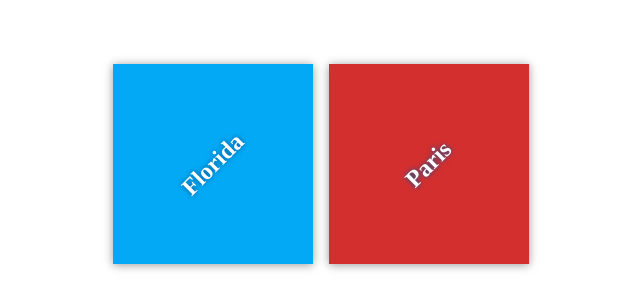
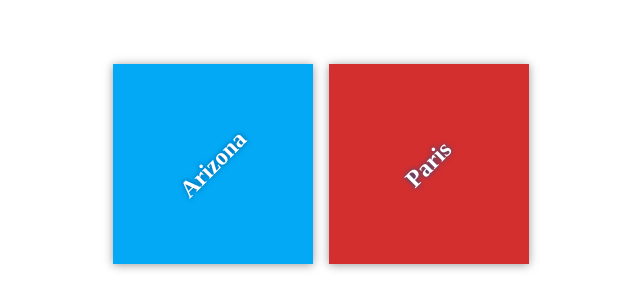
Before and after one commit to colevdb09/my-travel-plans, a plain HTML site: page index.html in a window 1280 px wide. Shown: the part 236-544 px from the top of the page, 319-959 px from the left. Drawn offline with Linux system fonts and the light colour scheme.

Commit message:
Updated Travel Destination

```diff
--- a/index.html
+++ b/index.html
@@ -11,7 +11,7 @@
     <div class="container">
         <div class="destination-container">
             <div class="destination" id="florida">
-                <h2>Florida</h2>
+                <h2>Arizona</h2>
             </div>
 
             <div class="destination" id="paris">
```
